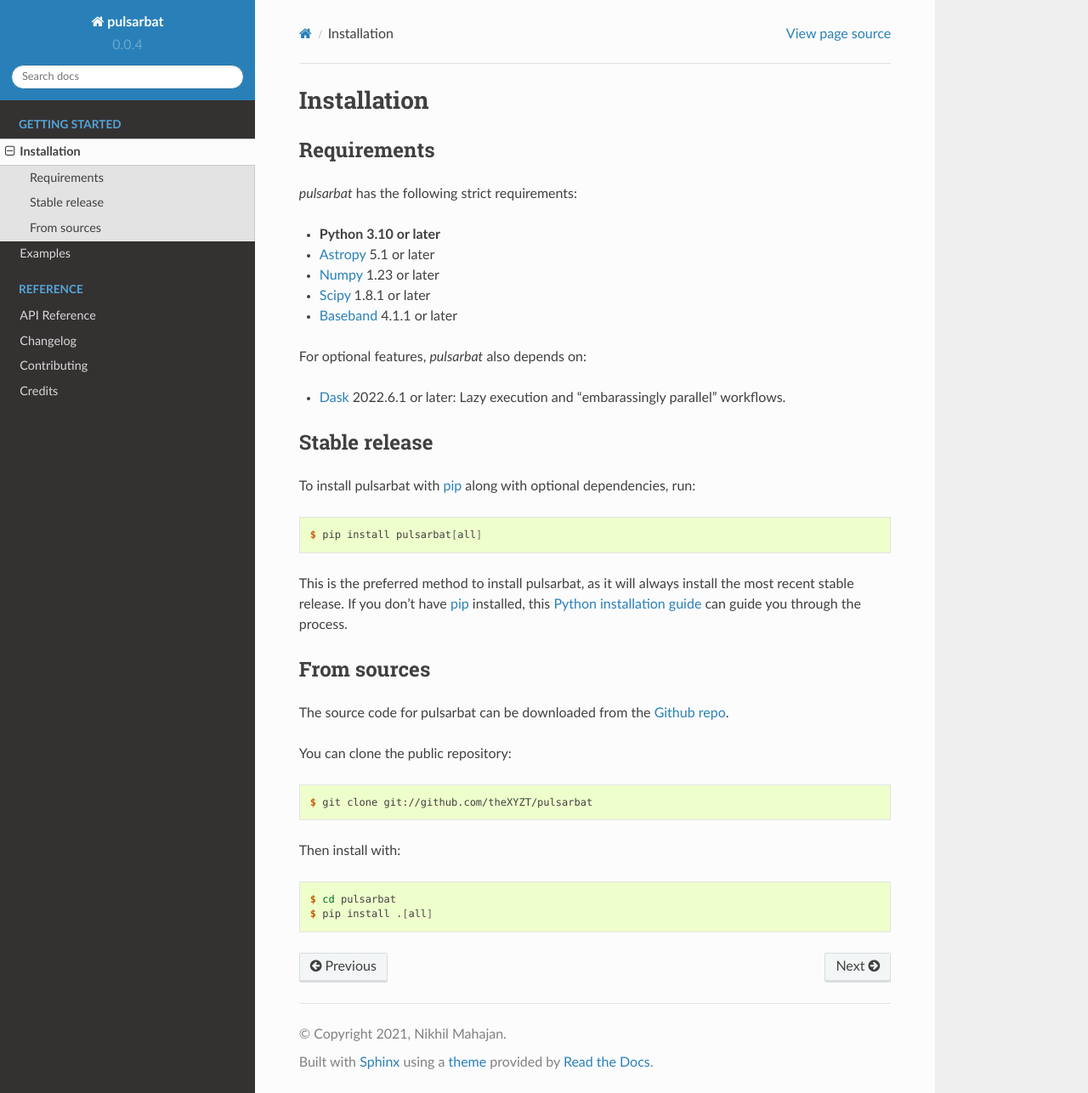
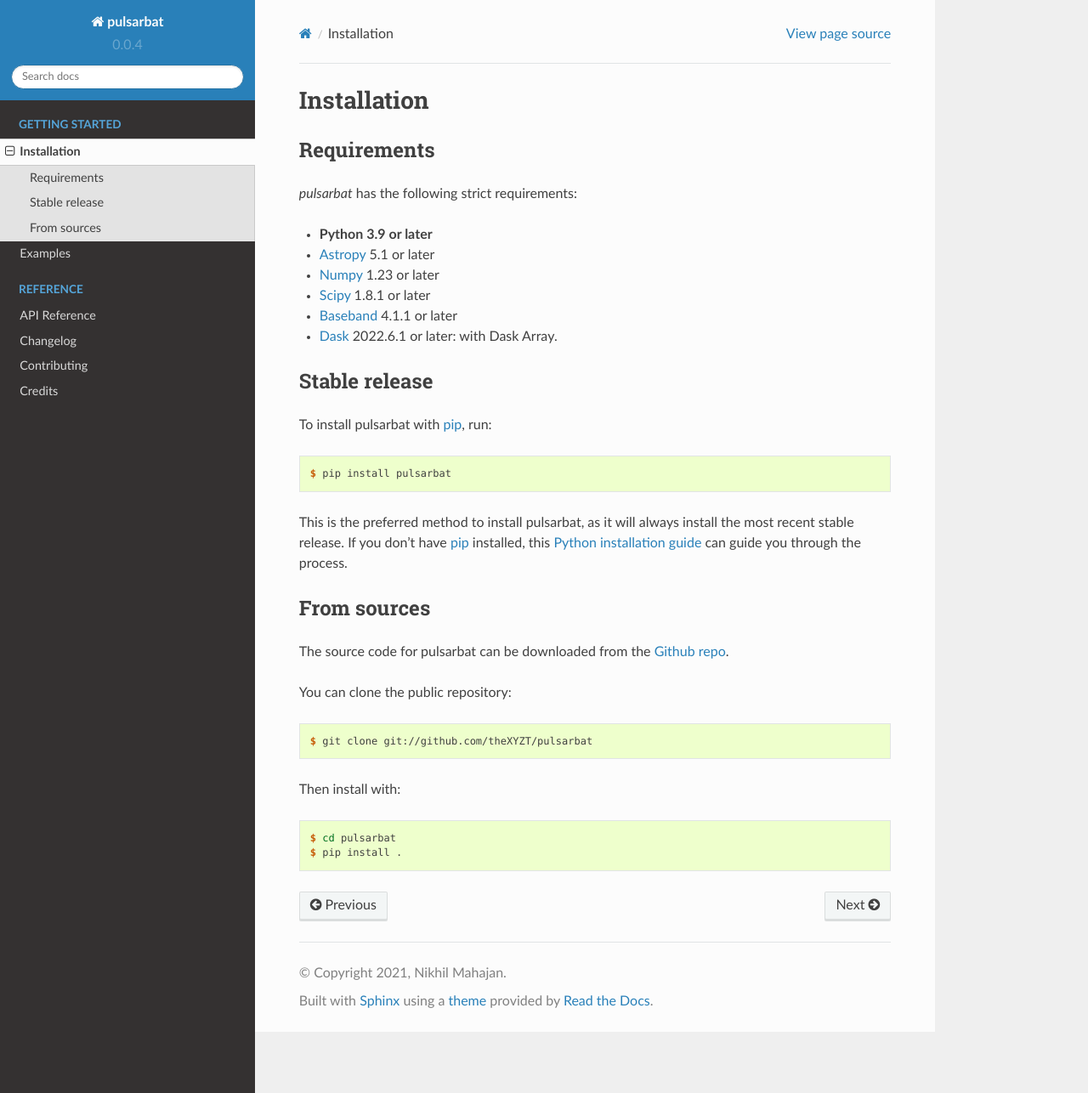
Before and after one commit to theXYZT/pulsarbat, a Sphinx documentation site: the page built from docs/install.rst, in a window 1280 px wide and 1286 px high. Shown: the whole window at 85% size. Built offline with Sphinx 7.4.7 and the Read the Docs theme 2.0.0, drawn with Linux system fonts in a browser that asks for light colours.

Commit message:
Fix versions in docs.

```diff
--- a/docs/index.rst
+++ b/docs/index.rst
@@ -19,7 +19,7 @@
 
 .. code-block:: console
 
-    $ pip install pulsarbat[all]
+    $ pip install pulsarbat
 
 To use pulsarbat in a project::
 
--- a/docs/install.rst
+++ b/docs/install.rst
@@ -9,26 +9,22 @@
 
 `pulsarbat` has the following strict requirements:
 
-- **Python 3.10 or later**
+- **Python 3.9 or later**
 - `Astropy <https://www.astropy.org/>`_ 5.1 or later
 - `Numpy <https://www.numpy.org/>`_ 1.23 or later
 - `Scipy <https://scipy.org/>`_ 1.8.1 or later
 - `Baseband <https://baseband.readthedocs.io/>`_ 4.1.1 or later
-
-For optional features, `pulsarbat` also depends on:
-
-- `Dask <https://dask.org/>`_ 2022.6.1 or later: Lazy execution and
-  "embarassingly parallel" workflows.
+- `Dask <https://dask.org/>`_ 2022.6.1 or later: with Dask Array.
 
 
 Stable release
 --------------
 
-To install pulsarbat with `pip`_ along with optional dependencies, run:
+To install pulsarbat with `pip`_, run:
 
 .. code-block:: console
 
-    $ pip install pulsarbat[all]
+    $ pip install pulsarbat
 
 This is the preferred method to install pulsarbat, as it will always
 install the most recent stable release. If you don't have `pip`_
@@ -55,7 +51,7 @@
 .. code-block:: console
 
     $ cd pulsarbat
-    $ pip install .[all]
+    $ pip install .
 
 
 .. _Github repo: https://github.com/theXYZT/pulsarbat
```
